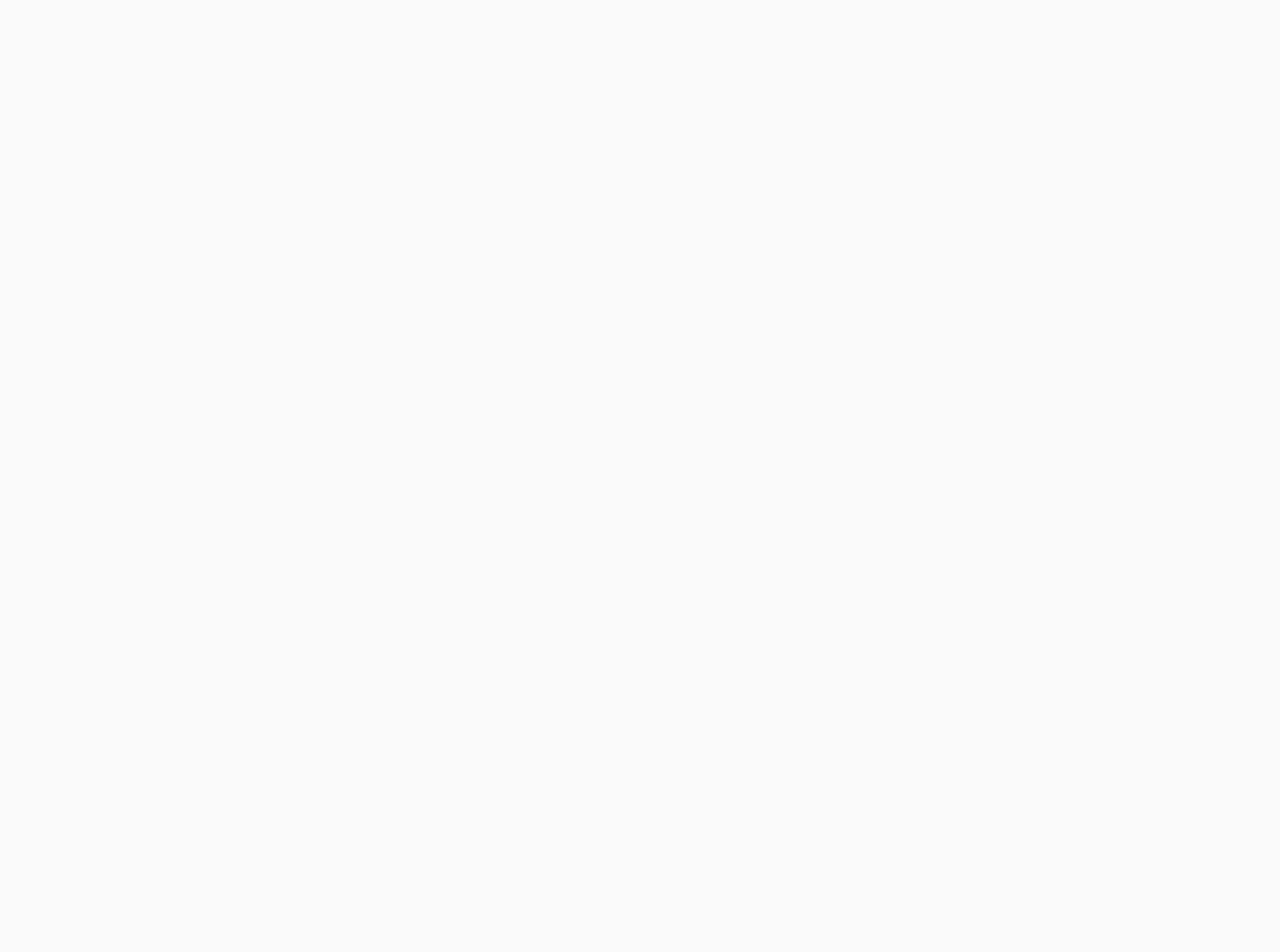
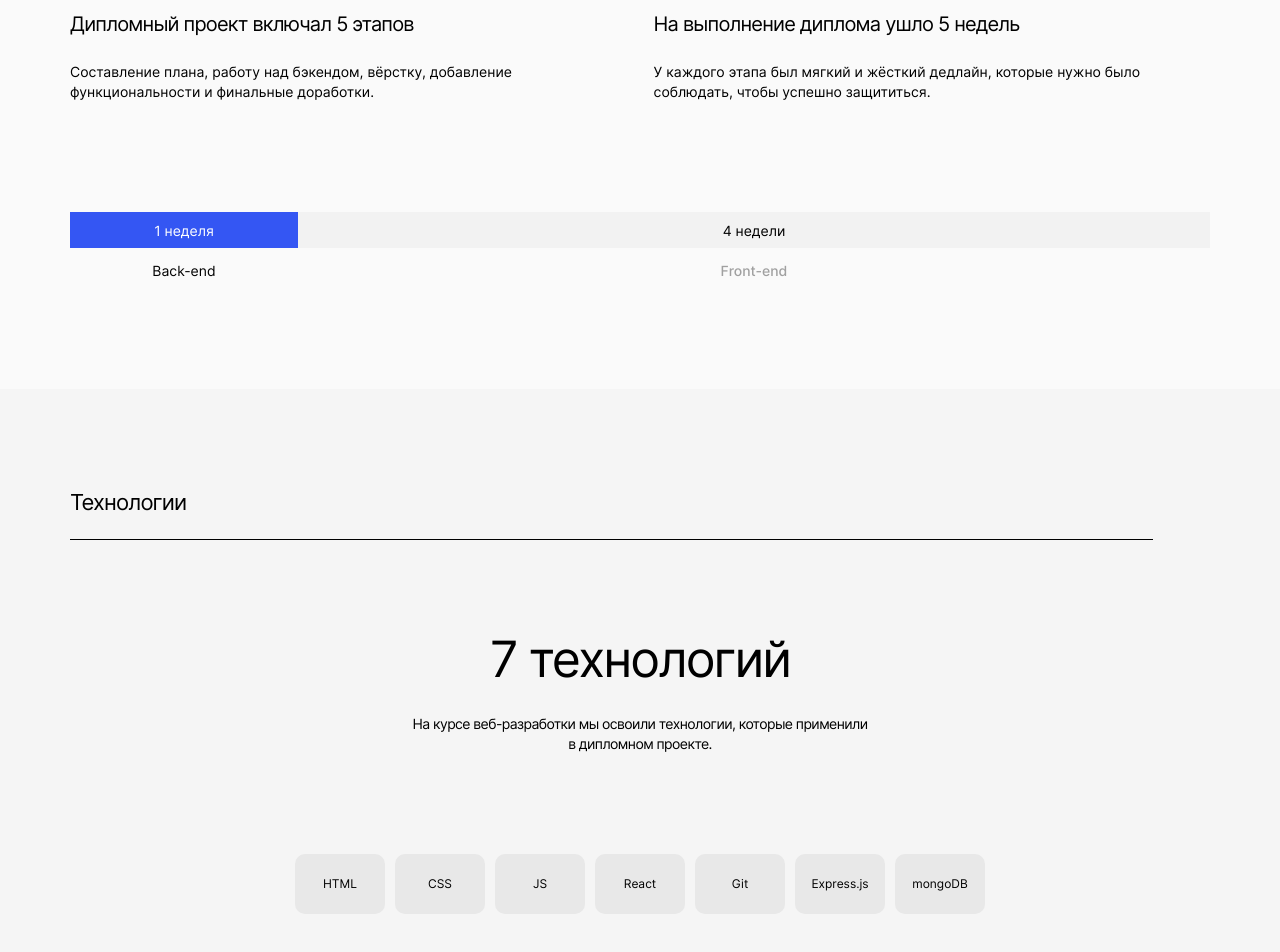
Before and after one commit to KirMoro/movies-explorer-frontend, a React (Create React App) app: page / in a window 1280 px wide. Shown: the part 826-1778 px from the top of the page. Before the commit the page ends 800 px from the top, so only its background shows below. Built offline with nearby package versions, Linux system fonts and the light colour scheme.

Commit message:
feat: add Techs + AboutProject

```diff
--- a/src/components/App/App.css
+++ b/src/components/App/App.css
@@ -50,6 +50,27 @@
     color: #000000;
 }
 
+.article__header {
+    width: 95%;
+    border-bottom: 1px solid #000000;
+}
+
+.article__title {
+    font-weight: 400;
+    font-size: 22px;
+    line-height: 27px;
+    letter-spacing: -0.04em;
+    color: #000000;
+    padding: 0;
+    margin: 0 0 23px 0;
+}
+
+.two-columns {
+    display: flex;
+    gap: 40px;
+    padding: 70px 0 110px 0;
+}
+
 .App {
   text-align: center;
 }
--- a/src/components/Header/Header.css
+++ b/src/components/Header/Header.css
@@ -1,8 +1,9 @@
-
 .header {
+    width: 100%;
     display: flex;
     flex-direction: row;
     align-items: center;
+    justify-content: space-around;
     padding: 20px 0 20px 0;
     margin: 0;
 }
--- /dev/null
+++ b/src/components/Main/AboutProject/AboutProject.css
@@ -0,0 +1,84 @@
+.about-project {
+    padding: 110px 70px;
+    display: flex;
+    flex-direction: column;
+}
+
+.about-project__title {
+    font-weight: 400;
+    font-size: 20px;
+    line-height: 24px;
+    letter-spacing: -0.04em;
+    padding: 0;
+    margin: 0 0 26px 0;
+}
+
+.about-project__text {
+    font-style: normal;
+    font-weight: 400;
+    font-size: 14px;
+    line-height: 20px;
+    padding: 0;
+    margin: 0;
+}
+
+.about-project__progress-bar {
+    display: grid;
+    box-sizing: border-box;
+    row-gap: 14px;
+    grid-template-areas:
+    'progress_bar_blue progress_bar_gray'
+    'progress_bar_backend progress_bar_frontend';
+    grid-template-columns: 228px 912px;
+    grid-template-rows: 36px;
+
+}
+
+.about-project__progress-bar-column {
+    /*height: 36px;*/
+    display: flex;
+    justify-content: center;
+    align-items: center;
+}
+
+.about-project__progress-bar_color_blue {
+    grid-area: progress_bar_blue;
+    background-color: #3456F3;
+}
+
+.about-project__progress-bar_color_gray {
+    grid-area: progress_bar_gray;
+    background-color: #F2F2F2;
+}
+
+.about-project__progress-bar-text {
+    padding: 0;
+    margin: 0;
+    font-weight: 400;
+    font-size: 14px;
+    line-height: 17px;
+    text-align: center;
+    color: black;
+}
+
+.about-project__progress-bar-subtext {
+    padding: 0;
+    margin: 0;
+    font-weight: 500;
+    font-size: 14px;
+    line-height: 17px;
+    text-align: center;
+    color: #A0A0A0;
+}
+
+.about-project__progress-bar-text_color_white {
+    color: #ffffff;
+}
+
+.about-project__progress-bar_type_backend {
+    grid-area: progress_bar_backend;
+}
+
+.about-project__progress-bar_type_frontend {
+    grid-area: progress_bar_frontend;
+}
--- /dev/null
+++ b/src/components/Main/AboutProject/AboutProject.jsx
@@ -0,0 +1,39 @@
+import './AboutProject.css';
+
+export const AboutProject = () => {
+    return (
+        <article className="about-project">
+            <div className="article__header">
+                <h2 className="article__title">О проекте</h2>
+            </div>
+            <section className="two-columns">
+                <div className="two-columns__column">
+                    <h3 className="about-project__title">Дипломный проект включал 5 этапов</h3>
+                    <p className="about-project__text">Составление плана, работу над бэкендом, вёрстку, добавление
+                        функциональности и финальные доработки.</p>
+                </div>
+                <div className="two-columns__column">
+                    <h3 className="about-project__title">На выполнение диплома ушло 5 недель</h3>
+                    <p className="about-project__text">У каждого этапа был мягкий и жёсткий дедлайн, которые нужно было
+                        соблюдать, чтобы успешно защититься.</p>
+                </div>
+            </section>
+            <section className="about-project__progress-bar">
+                <div className="about-project__progress-bar-column about-project__progress-bar_color_blue">
+                    <p className="about-project__progress-bar-text about-project__progress-bar-text_color_white">1
+                        неделя</p>
+                </div>
+                <div className="about-project__progress-bar-column about-project__progress-bar_color_gray">
+                    <p className="about-project__progress-bar-text about-project__progress-bar-text_color_black">4
+                        недели</p>
+                </div>
+                <div className="about-project__progress-bar-column about-project__progress-bar_type_backend">
+                    <p className="about-project__progress-bar-text">Back-end</p>
+                </div>
+                <div className="about-project__progress-bar-column about-project__progress-bar_type_frontend">
+                    <p className="about-project__progress-bar-subtext ">Front-end</p>
+                </div>
+            </section>
+        </article>
+    );
+};
--- a/src/components/Main/Main.jsx
+++ b/src/components/Main/Main.jsx
@@ -1,11 +1,14 @@
 import './Main.css';
 import {Promo} from "./Promo/Promo";
+import {AboutProject} from "./AboutProject/AboutProject";
+import {Techs} from "./Techs/Techs";
 
 export const Main = ({children}) => {
     return (
         <main className="main">
             <Promo />
-
+            <AboutProject />
+            <Techs />
         </main>
     );
 };
--- a/src/components/Main/Promo/Promo.css
+++ b/src/components/Main/Promo/Promo.css
@@ -33,5 +33,7 @@
 }
 
 .promo__button {
+    width: 96px;
+    height: 36px;
     border-radius: 10px;
 }
--- /dev/null
+++ b/src/components/Main/Techs/Techs.css
@@ -0,0 +1,51 @@
+.techs {
+    padding: 100px 70px;
+    display: flex;
+    flex-direction: column;
+    background-color: #F5F5F5;
+}
+
+.techs__main {
+    display: flex;
+    flex-direction: column;
+    align-items: center;
+}
+
+.techs__title {
+    width: 600px;
+    font-style: normal;
+    font-weight: 400;
+    font-size: 50px;
+    line-height: 58px;
+    letter-spacing: -0.04em;
+    text-align: center;
+    padding: 0;
+    margin: 90px 0 26px 0;
+}
+
+.techs__subtitle {
+    width: 460px;
+    font-weight: 400;
+    font-size: 14px;
+    line-height: 20px;
+    letter-spacing: -0.04em;
+    text-align: center;
+    padding: 0;
+    margin: 0 0 100px 0;
+}
+
+
+.techs__navigation {
+    display: flex;
+    list-style: none;
+    gap: 10px;
+    padding: 0;
+    margin: 0 0 30px 0;
+}
+
+.techs__button {
+    width: 90px;
+    height: 60px;
+    border-radius: 10px;
+
+}
--- /dev/null
+++ b/src/components/Main/Techs/Techs.jsx
@@ -0,0 +1,52 @@
+import './Techs.css';
+
+export const Techs = () => {
+    return (
+        <article className="techs">
+            <div className="article__header">
+                <h2 className="article__title">Технологии</h2>
+            </div>
+            <section className="techs__main">
+                <h1 className="techs__title">7 технологий</h1>
+                <p className="techs__subtitle">На курсе веб-разработки мы освоили технологии, которые применили в дипломном проекте.</p>
+                <ul className="techs__navigation">
+                    <li>
+                        <button className="button button_color_gray techs__button">
+                            HTML
+                        </button>
+                    </li>
+                    <li>
+                        <button className="button button_color_gray techs__button">
+                            CSS
+                        </button>
+                    </li>
+                    <li>
+                        <button className="button button_color_gray techs__button">
+                            JS
+                        </button>
+                    </li>
+                    <li>
+                        <button className="button button_color_gray techs__button">
+                            React
+                        </button>
+                    </li>
+                    <li>
+                        <button className="button button_color_gray techs__button">
+                            Git
+                        </button>
+                    </li>
+                    <li>
+                        <button className="button button_color_gray techs__button">
+                            Express.js
+                        </button>
+                    </li>
+                    <li>
+                        <button className="button button_color_gray techs__button">
+                            mongoDB
+                        </button>
+                    </li>
+                </ul>
+            </section>
+        </article>
+    );
+};
--- a/src/components/Navigation/Navigation.css
+++ b/src/components/Navigation/Navigation.css
@@ -1,7 +1,6 @@
 .navigation {
     display: flex;
     flex-direction: row;
-    width: 100%;
     align-items: center;
     justify-content: space-between;
 }
```
